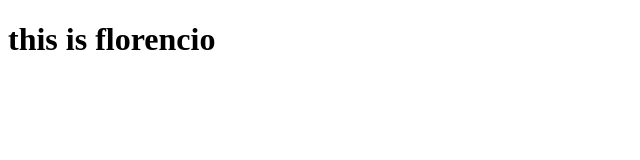
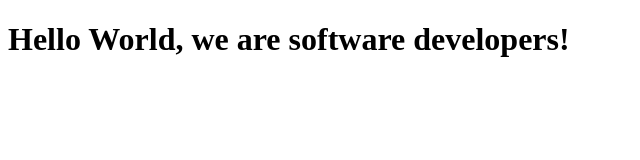
Before and after one commit to Microvers/tribut-page, a plain HTML site: page index.html in a window 1280 px wide. Shown: the whole page, without its empty margins (0-640 px from the left). Drawn offline with Linux system fonts and the light colour scheme.

Commit message:
second push

```diff
--- a/index.html
+++ b/index.html
@@ -21,7 +21,7 @@
     - The freeCodeCamp Team
 
     -->
-    <h1> this is florencio</h1>
+    <h1> Hello World, we are software developers!</h1>
     <script  src="js/index.js"></script>
   </body>
 </html>
```
Also changed, not shown: 1 other file.
